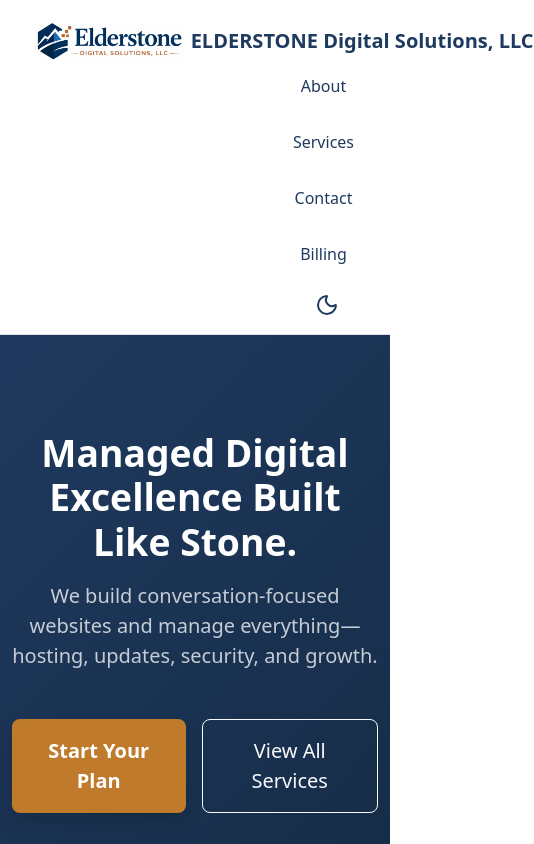
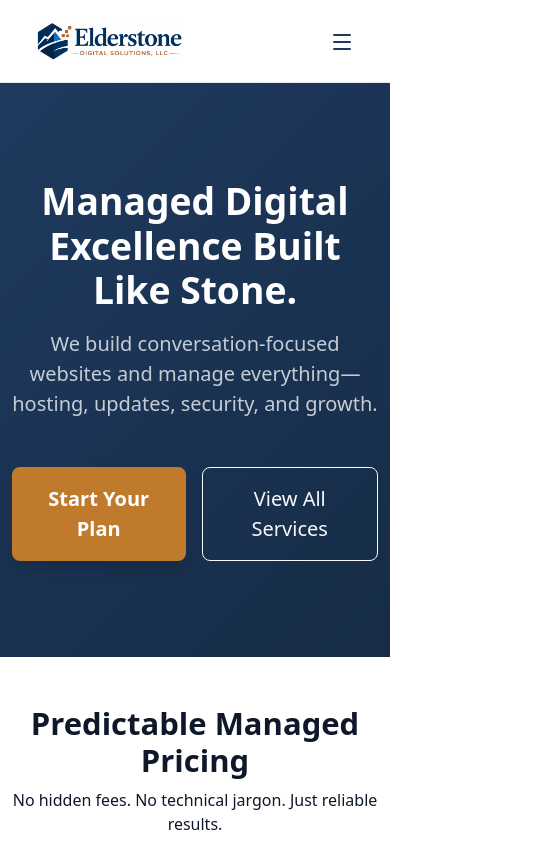
Before and after one commit to edwardgreenwood38/elderstone-site, a React (Vite) app: page / in a window 390 px wide. Shown: the top 844 px of the page, 534 px wide, since content can reach past the window. Built offline with nearby package versions, Linux system fonts and the light colour scheme; no server answers.

Commit message:
add hamberger menu

```diff
--- a/src/App.css
+++ b/src/App.css
@@ -59,6 +59,92 @@ body {
   object-fit: contain;
 }
 
+/* Navbar Responsive Styles */
+.navbar-toggle {
+  display: none !important;
+  background: none !important;
+  border: none !important;
+}
+
+.navbar-menu {
+  display: flex !important;
+  flex-direction: row;
+  align-items: center;
+  gap: 1rem;
+  margin-left: auto;
+  max-height: none !important;
+  overflow: visible !important;
+  padding: 0 !important;
+  background-color: transparent !important;
+  border-bottom: none !important;
+}
+
+.navbar-menu .nav-link {
+  white-space: nowrap;
+  margin: 0;
+  padding: 0 !important;
+  border-bottom: none !important;
+}
+
+.navbar-menu .btn {
+  margin-left: 0.5rem;
+  border-bottom: none !important;
+}
+
+/* Mobile Responsive Styles */
+@media (max-width: 768px) {
+  .brand-text {
+    display: none;
+  }
+
+  .navbar-toggle {
+    display: block !important;
+  }
+
+  .navbar-menu {
+    position: absolute;
+    top: 100%;
+    left: 0;
+    right: 0;
+    margin-left: 0;
+    flex-direction: column;
+    gap: 0;
+    max-height: 0 !important;
+    overflow: hidden !important;
+    transition: max-height 0.3s ease-in-out;
+    background-color: var(--bg-card) !important;
+    border-bottom: 1px solid var(--border-color) !important;
+    padding: 0 !important;
+  }
+
+  .navbar-menu.menu-open {
+    max-height: 400px !important;
+    padding: 1rem 0 !important;
+    overflow: visible !important;
+  }
+
+  .navbar-menu .nav-link {
+    display: block;
+    padding: 0.75rem 1.5rem !important;
+    border-bottom: 1px solid var(--border-color) !important;
+    margin: 0 !important;
+    white-space: normal;
+  }
+
+  .navbar-menu .nav-link:last-child {
+    border-bottom: none !important;
+  }
+
+  .navbar-menu .btn {
+    display: block;
+    width: 100%;
+    text-align: left;
+    padding: 0.75rem 1.5rem !important;
+    margin-left: 0 !important;
+    border-bottom: 1px solid var(--border-color) !important;
+  }
+}
+
 .card {
   background-color: var(--bg-card);
   border-color: var(--border-color);
--- a/src/components/Navbar.jsx
+++ b/src/components/Navbar.jsx
@@ -1,22 +1,35 @@
-import React from 'react';
+import React, { useState } from 'react';
 import { Link } from 'react-router-dom';
-import { Sun, Moon } from 'lucide-react';
+import { Sun, Moon, Menu, X } from 'lucide-react';
 
 export default function Navbar({ darkMode, setDarkMode }) {
+  const [menuOpen, setMenuOpen] = useState(false);
+
+  const toggleMenu = () => {
+    setMenuOpen(!menuOpen);
+  };
+
+  const closeMenu = () => {
+    setMenuOpen(false);
+  };
+
   return (
-    <nav className="navbar navbar-expand-lg border-bottom px-4 py-3" style={{ backgroundColor: 'var(--bg-card)', borderColor: 'var(--border-color)' }}>
+    <nav className="navbar navbar-expand-lg border-bottom px-4 py-3 position-relative" style={{ backgroundColor: 'var(--bg-card)', borderColor: 'var(--border-color)' }}>
       <div className="container-fluid">
-        <Link className="navbar-brand fw-bold d-flex align-items-center" to="/">
+        <Link className="navbar-brand fw-bold d-flex align-items-center" to="/" onClick={closeMenu}>
           <img src={darkMode ? "/images/dark-logo.png" : "/images/light-logo.png"} alt="Elderstone" height="40" className="me-2" />
-          <span style={{ color: 'var(--stone-blue)' }}>ELDERSTONE Digital Solutions, LLC</span>
+          <span style={{ color: 'var(--stone-blue)' }} className="brand-text">ELDERSTONE Digital Solutions, LLC</span>
         </Link>
-        <div className="navbar-nav ms-auto d-flex align-items-center gap-3">
-          <Link className="nav-link" to="/about">About</Link>
-          <Link className="nav-link" to="/services">Services</Link>
-          <Link className="nav-link" to ="/contact">Contact</Link>
-          <Link className="nav-link" to="/billing">Billing</Link>
-          <button className="btn btn-link p-0 ms-2" onClick={() => setDarkMode(!darkMode)}>
-            {darkMode ? <Sun color="#F9FAFB" /> : <Moon color="#1F3A5F" />}
+        <button className="navbar-toggle btn btn-link p-0 ms-auto" onClick={toggleMenu} aria-label="Toggle menu">
+          {menuOpen ? <X size={24} style={{ color: 'var(--stone-blue)' }} /> : <Menu size={24} style={{ color: 'var(--stone-blue)' }} />}
+        </button>
+        <div className={`navbar-menu ${menuOpen ? 'menu-open' : ''}`}>
+          <Link className="nav-link" to="/about" onClick={closeMenu}>About</Link>
+          <Link className="nav-link" to="/services" onClick={closeMenu}>Services</Link>
+          <Link className="nav-link" to="/contact" onClick={closeMenu}>Contact</Link>
+          <Link className="nav-link" to="/billing" onClick={closeMenu}>Billing</Link>
+          <button className="btn btn-link p-0" onClick={() => setDarkMode(!darkMode)} aria-label="Toggle dark mode">
+            {darkMode ? <Sun color="#F9FAFB" size={20} /> : <Moon color="#1F3A5F" size={20} />}
           </button>
         </div>
       </div>
```
